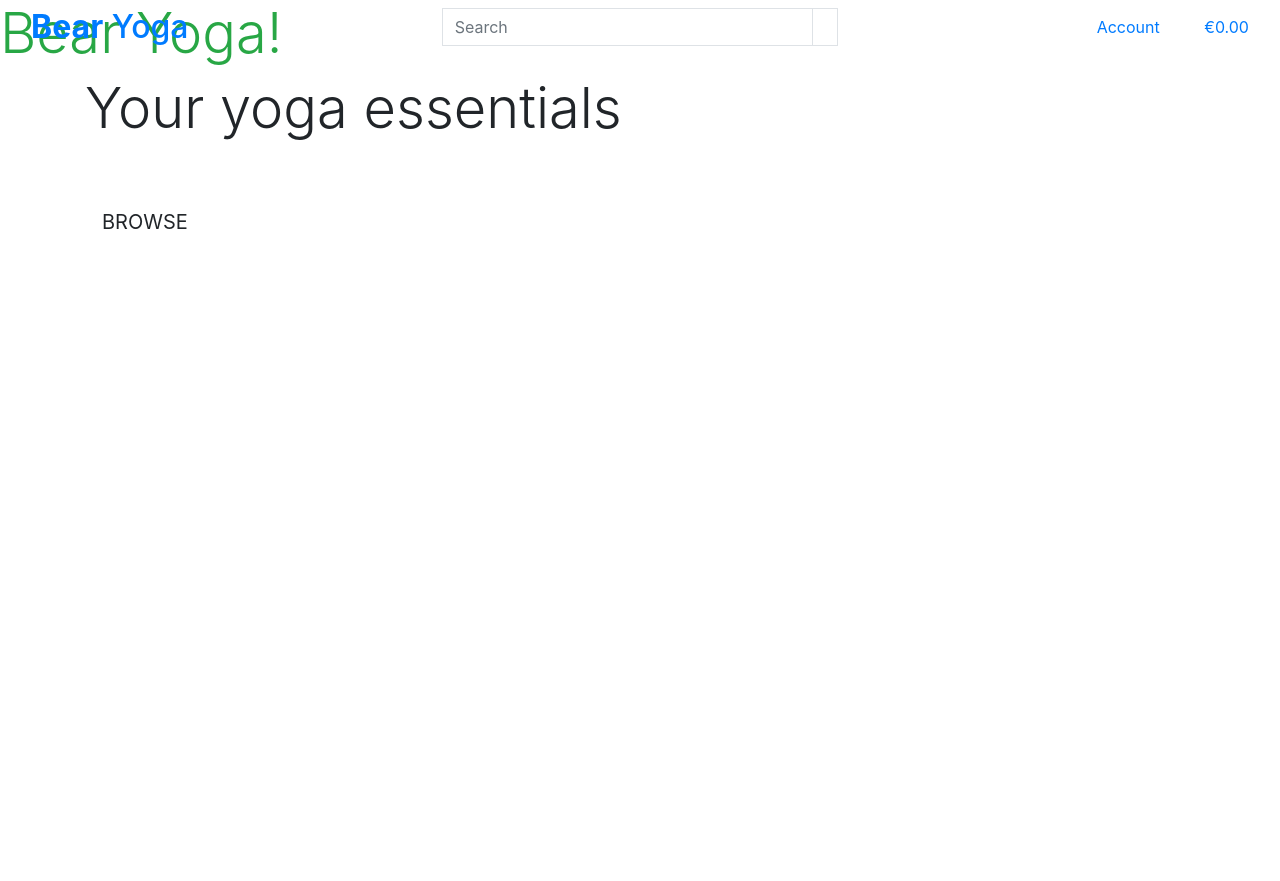
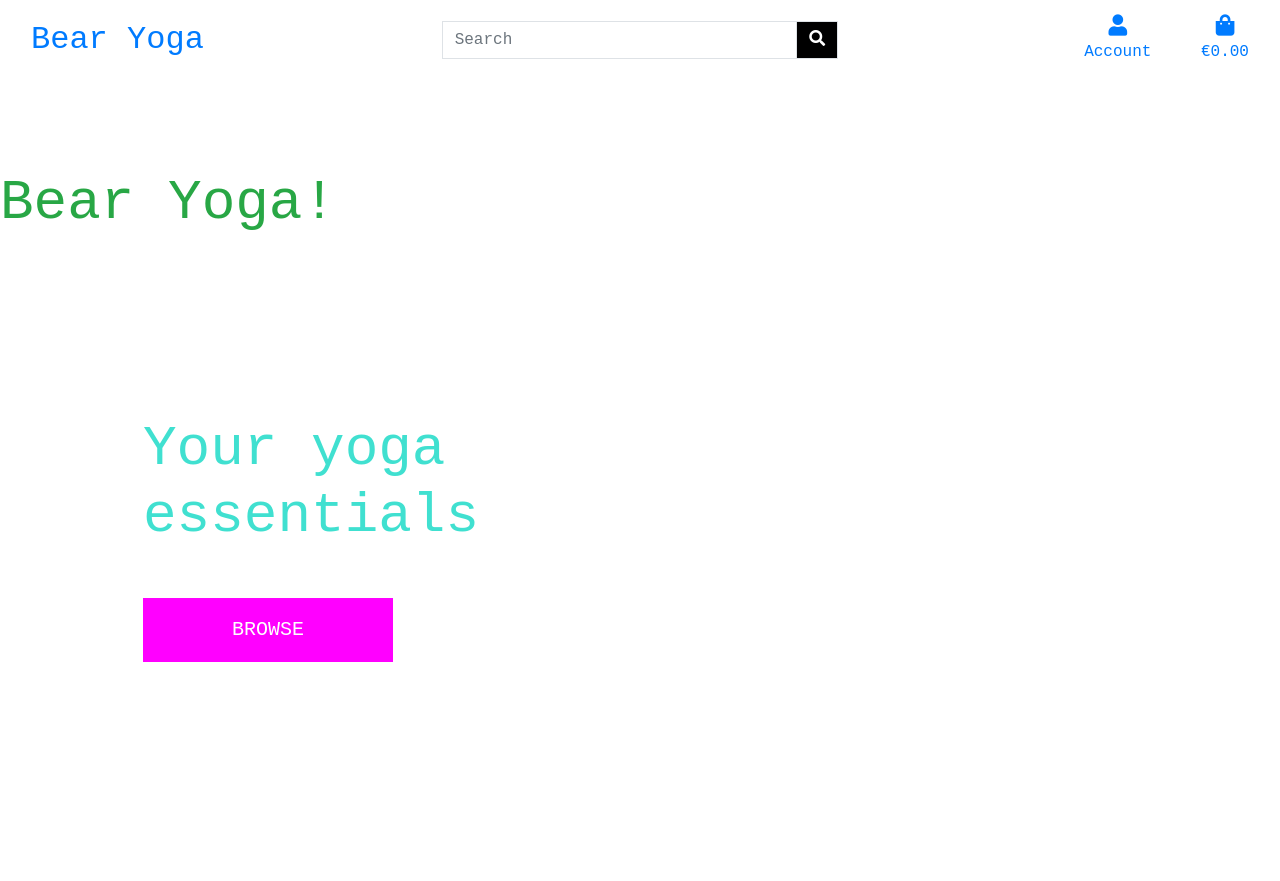
Before and after one commit to coderkatew/bear-yoga, a Django app: template home/templates/home/index.html in a window 1280 px wide. Before the commit the page ends 229 px from the top, so only its background shows below. Run offline with Django 3.2, Linux system fonts and the light colour scheme; the template is opened without the code that fills it, so the values that code supplies are empty; some libraries are stand-ins or nearby versions.

Commit message:
Add CSS for header content on main page

```diff
--- a/bear_yoga/settings.py
+++ b/bear_yoga/settings.py
@@ -151,3 +151,7 @@ USE_TZ = True
 # https://docs.djangoproject.com/en/3.1/howto/static-files/
 
 STATIC_URL = '/static/'
+STATICFILES_DIRS = (os.path.join(BASE_DIR, 'static'),)
+
+MEDIA_URL = '/media/'
+MEDIA_ROOT = os.path.join(BASE_DIR, 'media')
--- a/bear_yoga/urls.py
+++ b/bear_yoga/urls.py
@@ -15,9 +15,11 @@ Including another URLconf
 """
 from django.contrib import admin
 from django.urls import path, include
+from django.conf import settings
+from django.conf.urls.static import static
 
 urlpatterns = [
     path('admin/', admin.site.urls),
     path('accounts/', include('allauth.urls')),
     path('', include('home.urls')),
-]
+] + static(settings.MEDIA_URL, document_root=settings.MEDIA_ROOT)
--- /dev/null
+++ b/static/css/base.css
@@ -0,0 +1,54 @@
+html {
+    height: 100%;
+}
+
+body {
+    height: calc(100vh - 164px);
+    color: turquoise;
+    font-family: 'Courier New';
+}
+
+.shop-now-button {
+    background: fuchsia;
+    color: white;
+    min-width: 250px;
+}
+
+.btn-black {
+    background: black;
+    color: white;
+}
+
+.shop-now-button:hover,
+.shop-now-button:active,
+.shop-now-button:focus,
+.btn-black:hover,
+.btn-black:active,
+.btn-black:focus {
+    background: purple;
+    color: white;
+}
+
+/* -------------------------------- Media Queries */
+
+/* Extra Large screens */
+@media (min-width: 1200px) {
+    .container {
+        max-width: 80%;
+    }
+}
+
+/* Fixed-top navbar on medium-sized and larger screens */
+@media (min-width: 992px) {
+    .fixed-top-desktop-only {
+        position: fixed;
+        top: 0;
+        right: 0;
+        left: 0;
+        z-index: 1030;
+    }
+
+    .header-container {
+        padding-top: 170px;
+    }
+}
--- a/templates/base.html
+++ b/templates/base.html
@@ -14,7 +14,9 @@
     {% endblock %}
 
     {% block corecss %}
+        <link rel="stylesheet" href="https://cdnjs.cloudflare.com/ajax/libs/font-awesome/5.11.2/css/all.min.css" type="text/css" />
         <link rel="stylesheet" href="https://cdn.jsdelivr.net/npm/bootstrap@4.5.3/dist/css/bootstrap.min.css" integrity="sha384-TX8t27EcRE3e/ihU7zmQxVncDAy5uIKz4rEkgIXeMed4M0jlfIDPvg6uqKI2xXr2" crossorigin="anonymous">
+        <link rel="stylesheet" href="{% static 'css/base.css' %}">
     {% endblock %}
 
     {% block extra_css %}
@@ -33,10 +35,10 @@
   </head>
   <body>
     <header class="container-fluid fixed-top">
-        <div class="row">
+        <div id="main-nav" class="row bg-white pt-lg-2 d-none d-lg-flex">
             <div class="col-12 col-lg-4 my-auto py-1 py-lg-0 text-center text-lg-left">
                 <a href="{% url 'home' %}" class="nav-link main-logo-link">
-                    <h2 class="logo-font text-black my-0"><strong>Bear</strong> Yoga</h2>
+                    <h2 class="logo-font text-black my-0">Bear Yoga</h2>
                 </a>
             </div>
             <div class="col-12 col-lg-4 my-auto py-1 py-lg-0">
```
